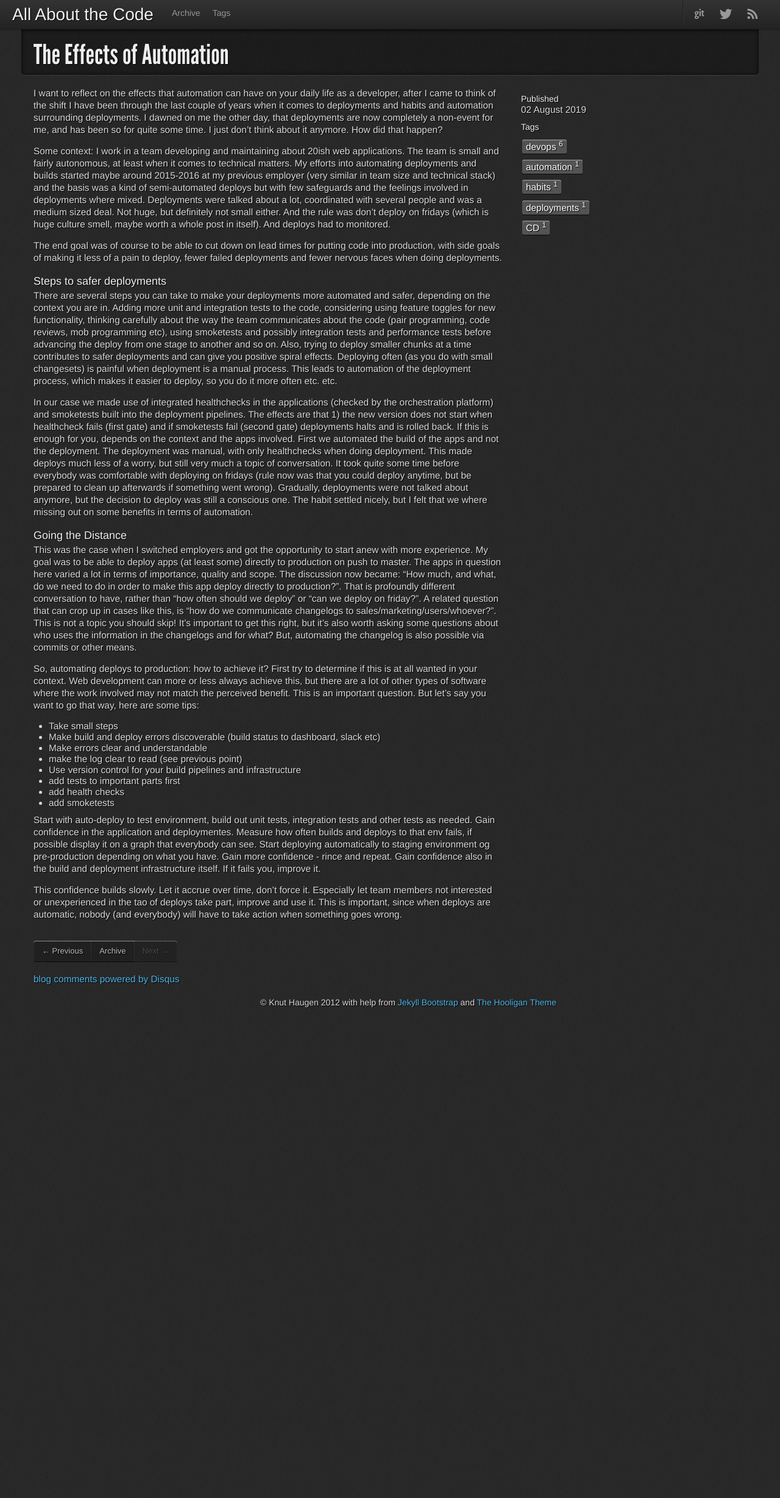
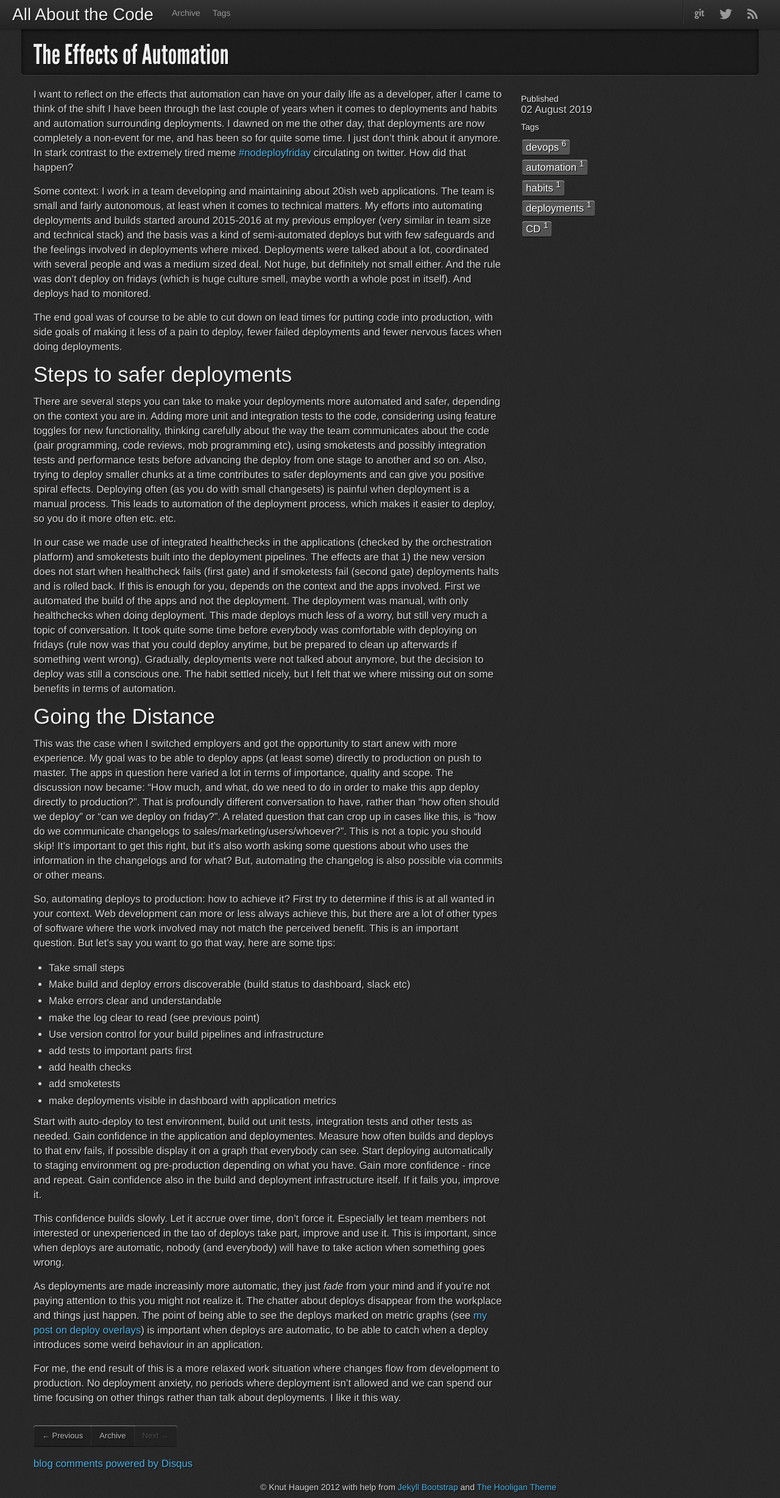
Before and after one commit to knuthaug/blog.knuthaugen.no, a Jekyll site: the page built from _posts/2019-08-02-the-effects-of-automation.md, in a window 1280 px wide. Shown: the whole page at 61% size. Built offline with Jekyll 4.4.1, drawn with Linux system fonts in a browser that asks for light colours; comment, search, counter and statistics services are not loaded; before the commit the page ends 1662 px from its top, so only the background shows below that.

Commit message:
post on automation, style changes

```diff
--- a/_posts/2019-08-02-the-effects-of-automation.md
+++ b/_posts/2019-08-02-the-effects-of-automation.md
@@ -6,19 +6,19 @@ tags: [devops,automation,habits,deployments,CD]
 ---
 {% include JB/setup %}
 
-I want to reflect on the effects that automation can have on your daily life as a developer, after I came to think of the shift I have been through the last couple of years when it comes to deployments and habits and automation surrounding deployments. I dawned on me the other day, that deployments are now completely a non-event for me, and has been so for quite some time. I just don't think about it anymore. How did that happen?
+I want to reflect on the effects that automation can have on your daily life as a developer, after I came to think of the shift I have been through the last couple of years when it comes to deployments and habits and automation surrounding deployments. I dawned on me the other day, that deployments are now completely a non-event for me, and has been so for quite some time. I just don't think about it anymore. In stark contrast to the extremely tired meme [#nodeployfriday](https://twitter.com/hashtag/noDeployFriday) circulating on twitter. How did that happen?
 
-Some context: I work in a team developing and maintaining about 20ish web applications. The team is small and fairly autonomous, at least when it comes to technical matters. My efforts into automating deployments and builds started maybe around 2015-2016 at my previous employer (very similar in team size and technical stack) and the basis was a kind of semi-automated deploys but with few safeguards and the feelings involved in deployments where mixed. Deployments were talked about a lot, coordinated with several people and was a medium sized deal. Not huge, but definitely not small either. And the rule was don't deploy on fridays (which is huge culture smell, maybe worth a whole post in itself). And deploys had to monitored.
+Some context: I work in a team developing and maintaining about 20ish web applications. The team is small and fairly autonomous, at least when it comes to technical matters. My efforts into automating deployments and builds started around 2015-2016 at my previous employer (very similar in team size and technical stack) and the basis was a kind of semi-automated deploys but with few safeguards and the feelings involved in deployments where mixed. Deployments were talked about a lot, coordinated with several people and was a medium sized deal. Not huge, but definitely not small either. And the rule was don't deploy on fridays (which is huge culture smell, maybe worth a whole post in itself). And deploys had to monitored.
 
 The end goal was of course to be able to cut down on lead times for putting code into production, with side goals of making it less of a pain to deploy, fewer failed deployments and fewer nervous faces when doing deployments.
 
-### Steps to safer deployments
+## Steps to safer deployments
 
 There are several steps you can take to make your deployments more automated and safer, depending on the context you are in. Adding more unit and integration tests to the code, considering using feature toggles for new functionality, thinking carefully about the way the team communicates about the code (pair programming, code reviews, mob programming etc), using smoketests and possibly integration tests and performance tests before advancing the deploy from one stage to another and so on. Also, trying to deploy smaller chunks at a time contributes to safer deployments and can give you positive spiral effects. Deploying often (as you do with small changesets) is painful when deployment is a manual process. This leads to automation of the deployment process, which makes it easier to deploy, so you do it more often etc. etc.
 
 In our case we made use of integrated healthchecks in the applications (checked by the orchestration platform) and smoketests built into the deployment pipelines. The effects are that 1) the new version does not start when healthcheck fails (first gate) and if smoketests fail (second gate) deployments halts and is rolled back. If this is enough for you, depends on the context and the apps involved. First we automated the build of the apps and not the deployment. The deployment was manual, with only healthchecks when doing deployment. This made deploys much less of a worry, but still very much a topic of conversation. It took quite some time before everybody was comfortable with deploying on fridays (rule now was that you could deploy anytime, but be prepared to clean up afterwards if something went wrong). Gradually, deployments were not talked about anymore, but the decision to deploy was still a conscious one. The habit settled nicely, but I felt that we where missing out on some benefits in terms of automation.
 
-### Going the Distance
+## Going the Distance
 
 This was the case when I switched employers and got the opportunity to start anew with more experience. My goal was to be able to deploy apps (at least some) directly to production on push to master. The apps in question here varied a lot in terms of importance, quality and scope. The discussion now became: "How much, and what, do we need to do in order to make this app deploy directly to production?". That is profoundly different conversation to have, rather than "how often should we deploy" or "can we deploy on friday?". A related question that can crop up in cases like this, is "how do we communicate changelogs to sales/marketing/users/whoever?". This is not a topic you should skip! It's important to get this right, but it's also worth asking some questions about who uses the information in the changelogs and for what? But, automating the changelog is also possible via commits or other means.
 
@@ -32,7 +32,12 @@ So, automating deploys to production: how to achieve it? First try to determine
 * add tests to important parts first
 * add health checks
 * add smoketests
+* make deployments visible in dashboard with application metrics
 
 Start with auto-deploy to test environment, build out unit tests, integration tests and other tests as needed. Gain confidence in the application and deploymentes. Measure how often builds and deploys to that env fails, if possible display it on a graph that everybody can see. Start deploying automatically to staging environment og pre-production depending on what you have. Gain more confidence - rince and repeat. Gain confidence also in the build and deployment infrastructure itself. If it fails you, improve it.
 
 This confidence builds slowly. Let it accrue over time, don't force it. Especially let team members not interested or unexperienced in the tao of deploys take part, improve and use it. This is important, since when deploys are automatic, nobody (and everybody) will have to take action when something goes wrong.
+
+As deployments are made increasinly more automatic, they just _fade_ from your mind and if you're not paying attention to this you might not realize it. The chatter about deploys disappear from the workplace and things just happen. The point of being able to see the deploys marked on metric graphs (see [my post on deploy overlays](/2015/09/deploys-in-graphs.html)) is important when deploys are automatic, to be able to catch when a deploy introduces some weird behaviour in an application.
+
+For me, the end result of this is a more relaxed work situation where changes flow from development to production. No deployment anxiety, no periods where deployment isn't allowed and we can spend our time focusing on other things rather than talk about deployments. I like it this way.
--- a/assets/themes/hooligan/css/style.css
+++ b/assets/themes/hooligan/css/style.css
@@ -191,12 +191,16 @@ footer {
 /* line 134, ../_sass/_base.scss */
 .content p {
   padding-bottom: 15px;
-  line-height: 20px;
+  line-height: 1.5rem;
   margin: 0;
 }
 
 .content {
-  font-size: 110%;
+  font-size: 120%;
+}
+
+li {
+  line-height: 1.7rem;
 }
 
 /* Page header tweaks */
```
Also changed, not shown: assets/themes/hooligan/_sass/_base.scss (+7 -3 lines).
